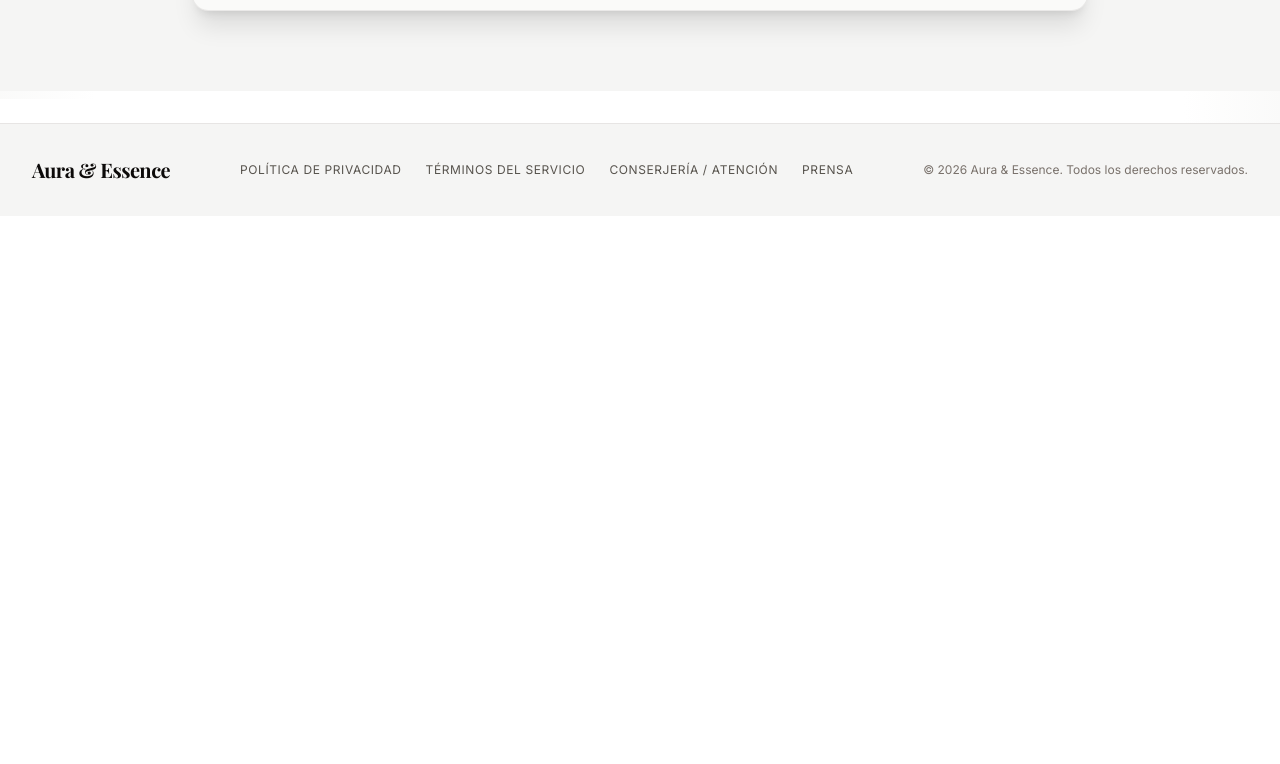
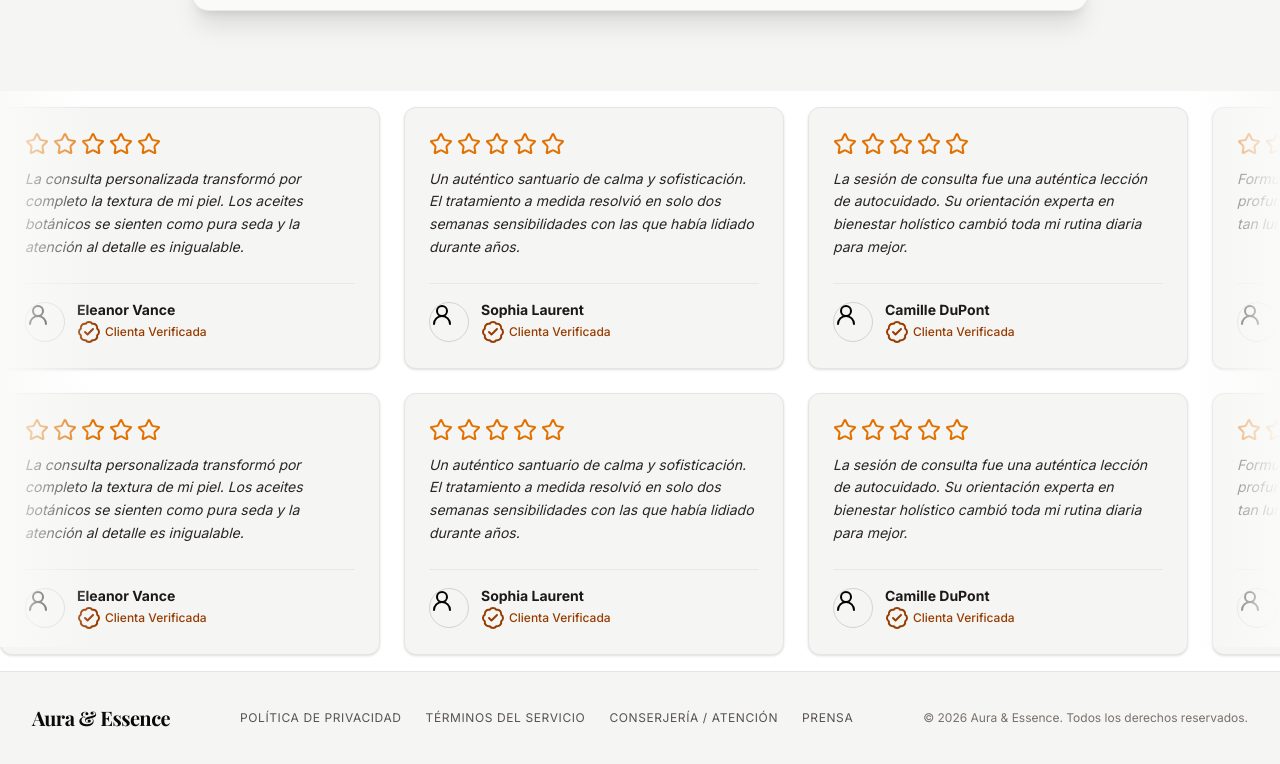
Before and after one commit to arturolguillen/devarturo-9-dynamic-testimonials-section-social-proof, a Next.js app: page / in a window 1280 px wide. Shown: the part 2120-2884 px from the top of the page. Before the commit the page ends 2336 px from the top, so only its background shows below. Built offline with nearby package versions, Linux system fonts and the light colour scheme.

Commit message:
Add CarouselRow component to Home layout for displaying reviews in InfiniteCarousel

```diff
--- a/src/app/page.tsx
+++ b/src/app/page.tsx
@@ -21,6 +21,8 @@ import FooterNavigation from "@/components/FooterNavigation";
 import FooterCopyright from "@/components/FooterCopyright";
 import InfiniteCarousel from "@/components/InfiniteCarousel";
 import GradientMasks from "@/components/GradientMasks";
+import CarouselRow from "@/components/CarouselRow";
+import reviews from "@/reviews";
 
 export default function Home() {
     return (
@@ -48,6 +50,8 @@ export default function Home() {
                 </BookingSection>
                 <InfiniteCarousel>
                     <GradientMasks />
+                    <CarouselRow reviews={reviews} />
+                    <CarouselRow reviews={reviews} />
                 </InfiniteCarousel>
             </MainWrapper>
             <Footer>
--- /dev/null
+++ b/src/components/CarouselCard.tsx
@@ -0,0 +1,33 @@
+import { type Review } from "@/reviews";
+import { BadgeCheck, Star, UserRound } from "lucide-react";
+
+export default function CarouselCard({ review }: { review: Review }) {
+    const { name, text, rating } = review;
+
+    return (
+        <div className="w-95 shrink-0 bg-stone-100 p-6 rounded-xl border border-stone-200 shadow-sm flex flex-col justify-between">
+            <div>
+                <div className="flex items-center space-x-1 text-amber-600 mb-3">
+                    {Array.from({ length: rating }).map((_, index) => (
+                        <Star key={index} />
+                    ))}
+                </div>
+                <p className="text-stone-800 text-sm italic mb-6 leading-relaxed">
+                    {text}
+                </p>
+            </div>
+            <div className="flex items-center space-x-3 pt-4 border-t border-stone-200/80">
+                <div className="w-10 h-10 rounded-full bg-cover bg-center shrink-0 border border-stone-300">
+                    <UserRound />
+                </div>
+                <div>
+                    <h4 className="font-serif-luxury text-sm font-bold text-stone-900">{name}</h4>
+                    <span className="text-xs text-amber-800 flex items-center gap-1 font-medium">
+                        <BadgeCheck />
+                        {'Clienta Verificada'}
+                    </span>
+                </div>
+            </div>
+        </div>
+    );
+}
--- a/src/components/CarouselRow.tsx
+++ b/src/components/CarouselRow.tsx
@@ -1,7 +1,12 @@
-export default function CarouselRow({ children }: { children: React.ReactNode }) {
+import CarouselCard from "./CarouselCard";
+import { type Review } from "../reviews";
+
+export default function CarouselRow({ reviews }: {
+    reviews: Review[];
+}) {
     return (
         <div className="flex space-x-6">
-            {children}
+            {reviews.map((review) => <CarouselCard key={review.id} review={review} />)}
         </div>
     );
 }
--- /dev/null
+++ b/src/reviews.ts
@@ -0,0 +1,47 @@
+export type Review = {
+    id: number;
+    name: string;
+    text: string;
+    rating: number;
+};
+
+const reviews: Review[] = [
+    {
+        id: 1,
+        name: 'Eleanor Vance',
+        text: 'La consulta personalizada transformó por completo la textura de mi piel. Los aceites botánicos se sienten como pura seda y la atención al detalle es inigualable.',
+        rating: 5,
+    },
+    {
+        id: 2,
+        name: 'Sophia Laurent',
+        text: 'Un auténtico santuario de calma y sofisticación. El tratamiento a medida resolvió en solo dos semanas sensibilidades con las que había lidiado durante años.',
+        rating: 5,
+    },
+    {
+        id: 3,
+        name: 'Camille DuPont',
+        text: 'La sesión de consulta fue una auténtica lección de autocuidado. Su orientación experta en bienestar holístico cambió toda mi rutina diaria para mejor.',
+        rating: 5,
+    },
+    {
+        id: 4,
+        name: 'Victoria Sterling',
+        text: 'Formulaciones exquisitas y resultados profundamente reparadores. Mi piel nunca lució tan luminosa y equilibrada.Vale cada instante.',
+        rating: 5,
+    },
+    {
+        id: 5,
+        name: 'Helena Rostova',
+        text: 'Una experiencia verdaderamente a medida de principio a fin. El diagnóstico identificó con precisión exacta lo que le faltaba a mi ritual de cuidado.',
+        rating: 5,
+    },
+    {
+        id: 6,
+        name: 'Clara Montgomery',
+        text: 'El nivel de atención personalizada y la calidad de los ingredientes orgánicos es extraordinario. Aura & Essence es ya parte indispensable de mi estilo de vida.',
+        rating: 5,
+    },
+];
+
+export default reviews;
```
